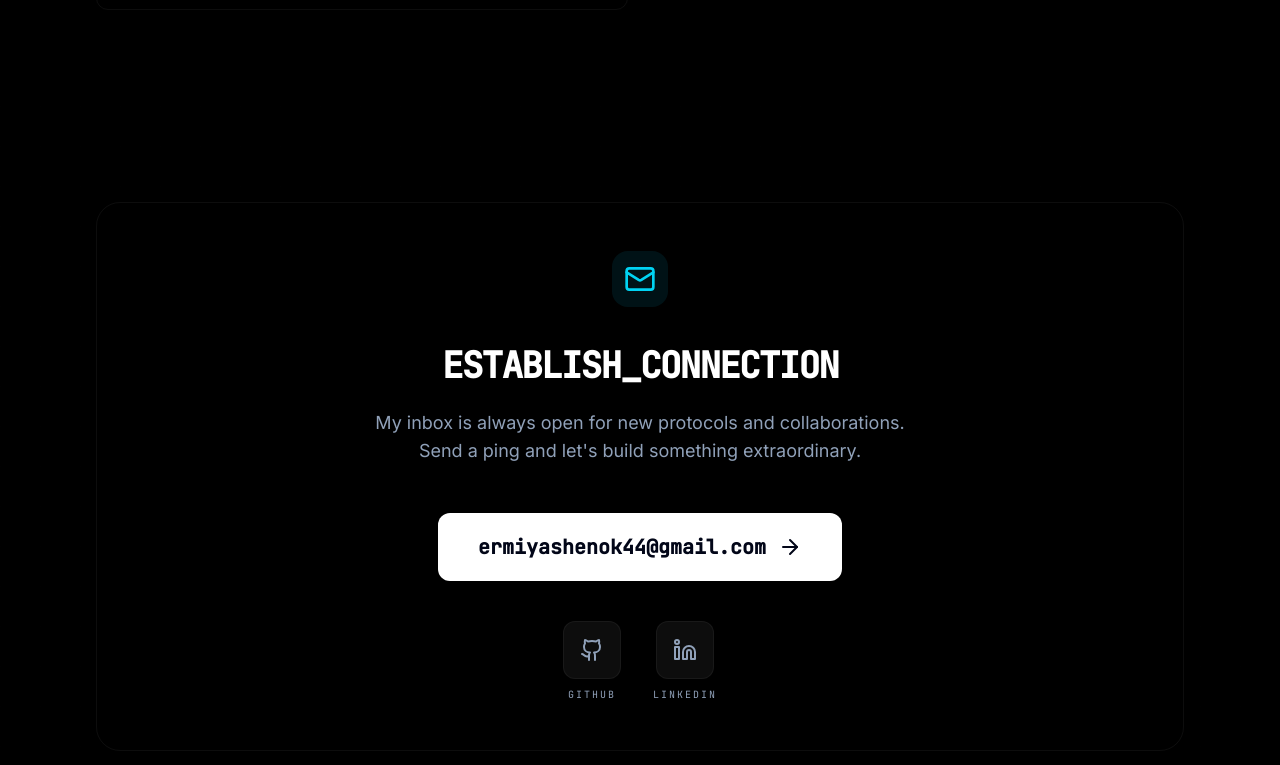
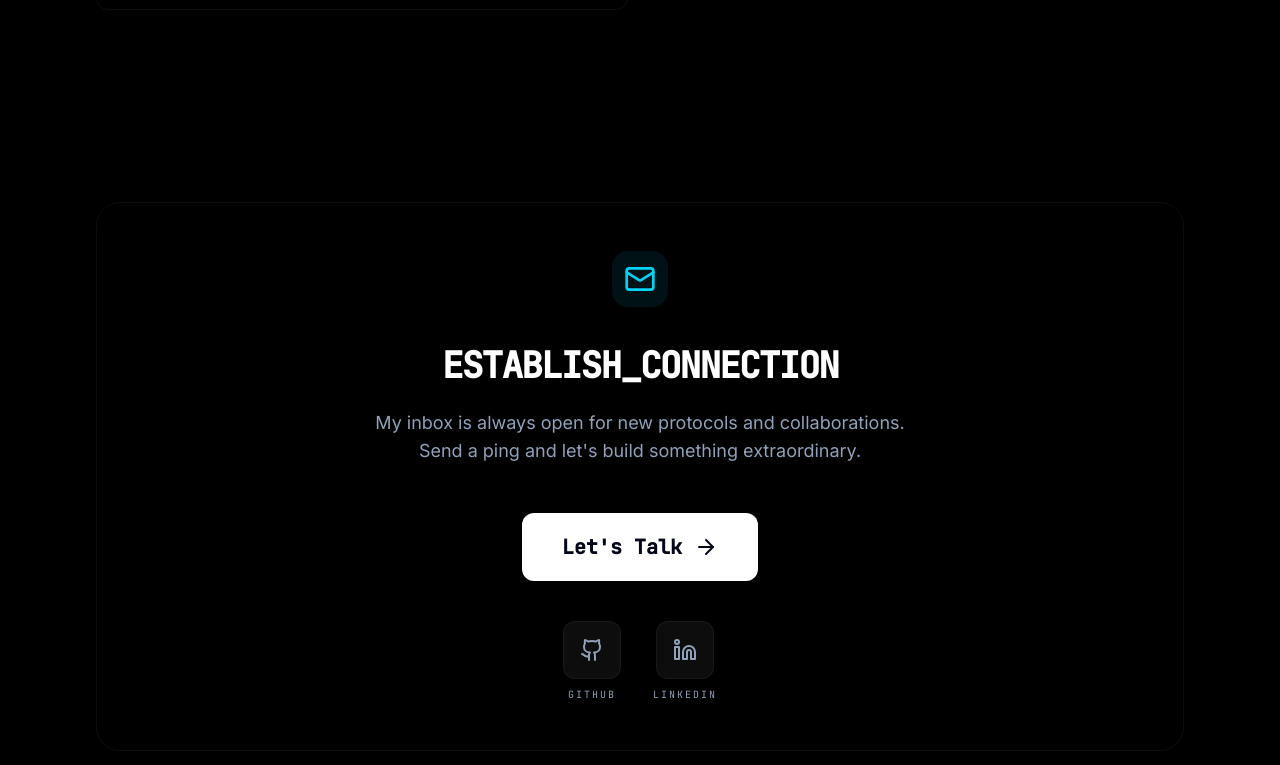
Before and after one commit to ermiyashenok/portfolio-web, a React (Vite) app: page / in a window 1280 px wide. Shown: the part 4314-5079 px from the top of the page. Built offline with nearby package versions, Linux system fonts and the light colour scheme.

Commit message:
feat: redesign contact section with gradient backgrounds and pill buttons

```diff
--- a/src/components/Contact.tsx
+++ b/src/components/Contact.tsx
@@ -33,7 +33,7 @@ export default function Contact() {
           >
             <div className="absolute inset-0 bg-cyan-500 translate-x-full group-hover:translate-x-0 transition-transform duration-300" />
             <span className="relative z-10 flex items-center gap-3">
-              ermiyashenok44@gmail.com
+              Let's Talk
               <ArrowRight size={24} className="group-hover:translate-x-2 transition-transform" />
             </span>
           </a>
```
